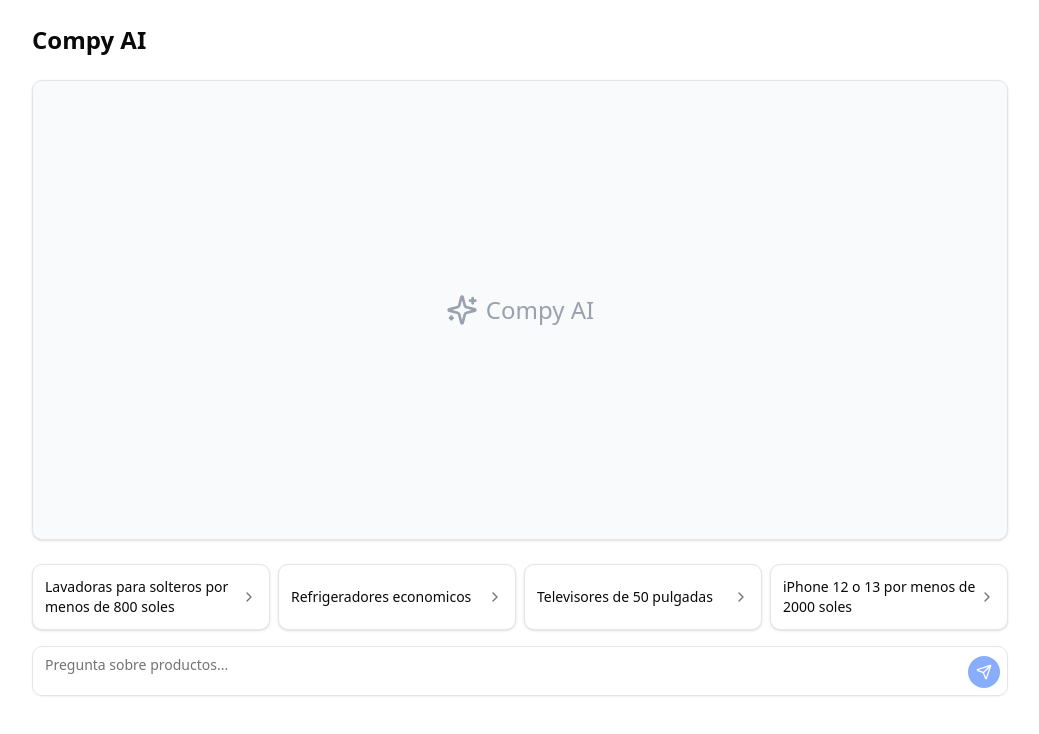
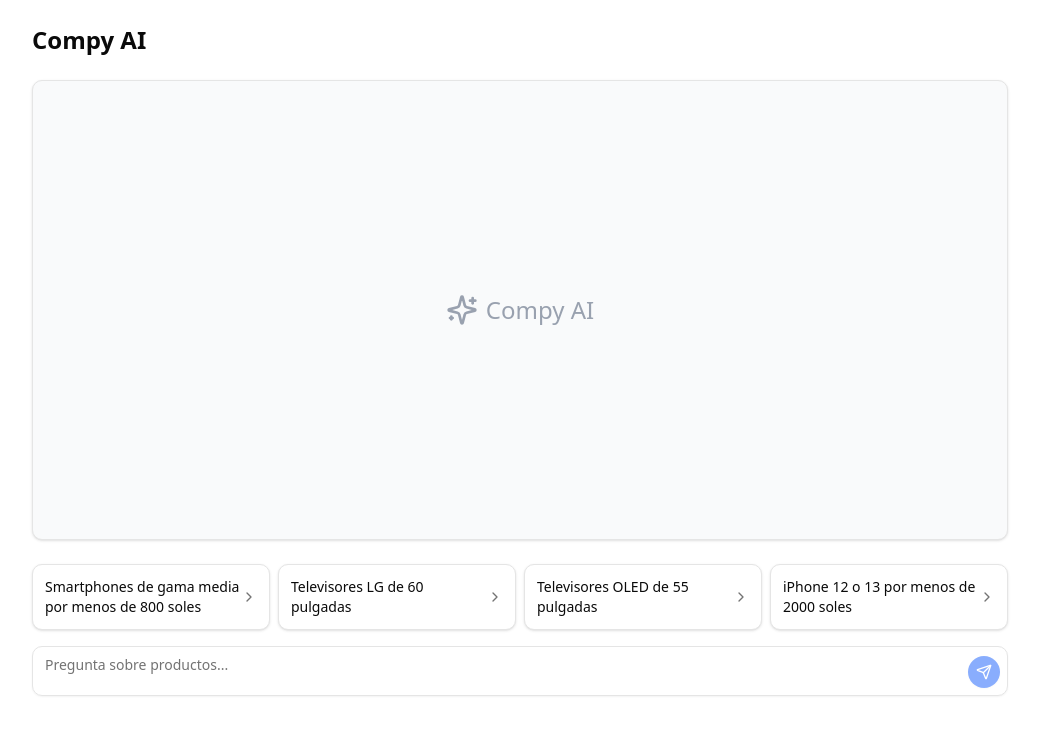
Before and after one commit to compype/compy-ai-backend, a Next.js app: page / in a window 1280 px wide. Shown: the top 734 px of the page, without its empty margins (120-1159 px from the left). Built offline with nearby package versions, Linux system fonts and the light colour scheme.

Commit message:
fix: update suggestion texts in ChatPage component for better relevance

```diff
--- a/src/app/page.tsx
+++ b/src/app/page.tsx
@@ -263,15 +263,15 @@ export default function ChatPage() {
 				{messages.length === 0 && (
 					<div className="grid grid-cols-1 gap-2 md:grid-cols-2 lg:grid-cols-4">
 						<Suggestion
-							text="Lavadoras para solteros por menos de 800 soles"
+							text="Smartphones de gama media por menos de 800 soles"
 							onClick={handleSuggestionClick}
 						/>
 						<Suggestion
-							text="Refrigeradores economicos"
+							text="Televisores LG de 60 pulgadas"
 							onClick={handleSuggestionClick}
 						/>
 						<Suggestion
-							text="Televisores de 50 pulgadas"
+							text="Televisores OLED de 55 pulgadas"
 							onClick={handleSuggestionClick}
 						/>
 						<Suggestion
```
